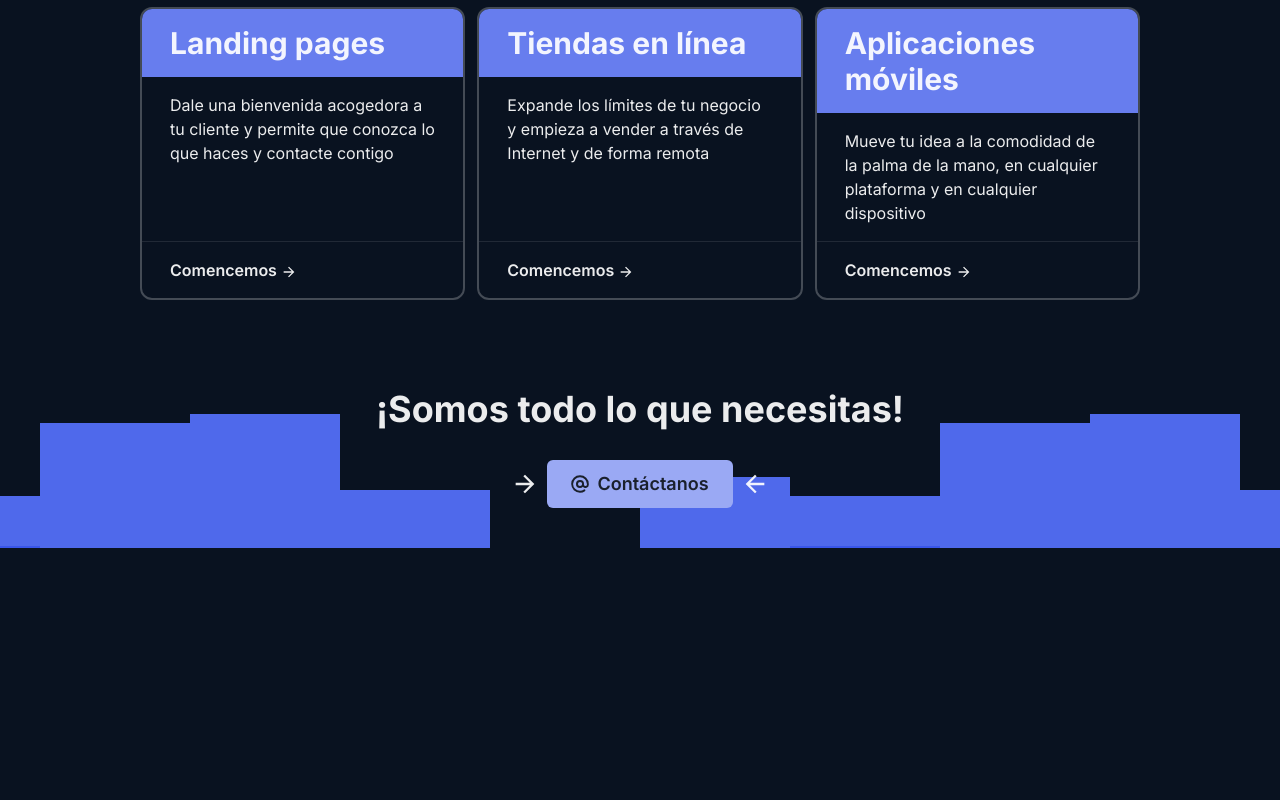
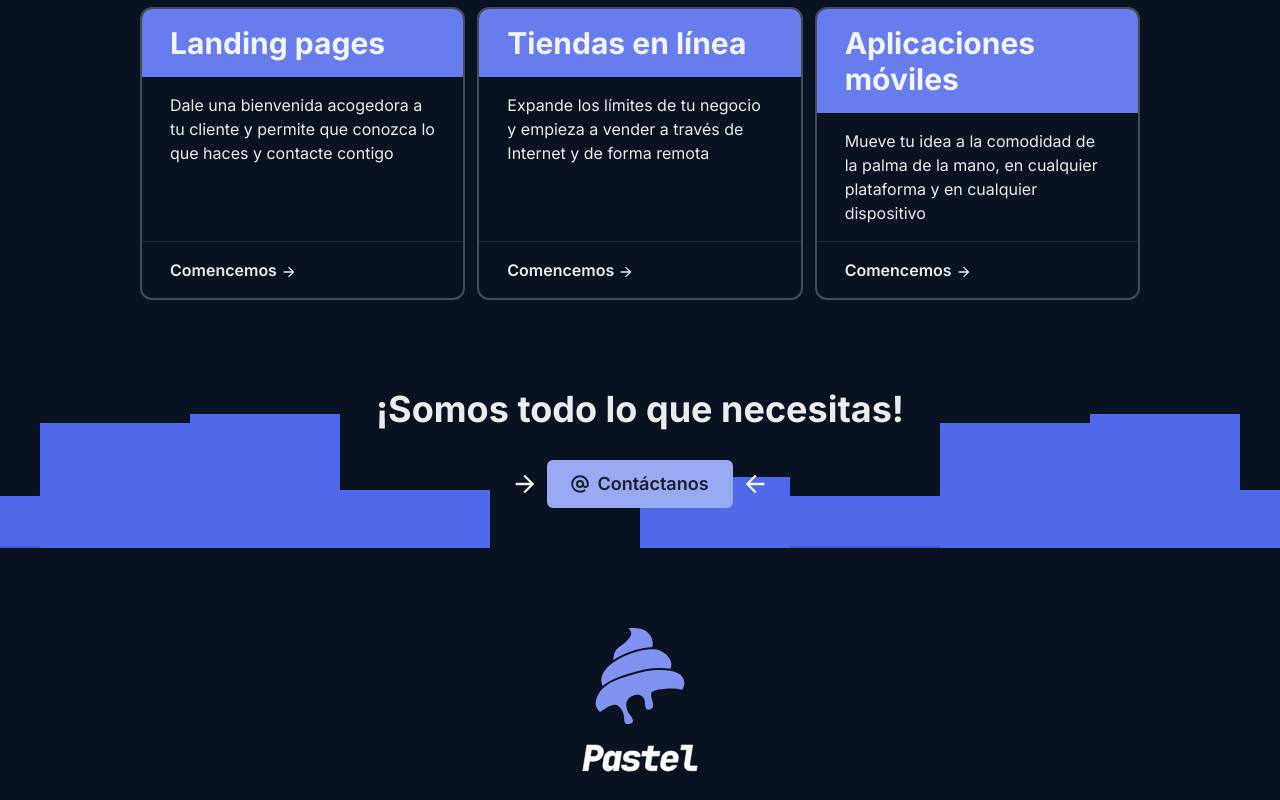
Before and after one commit to pastelcode/web-site, a React (Create React App) app: page / in a window 1280 px wide. Shown: the part 1027-1827 px from the top of the page. Before the commit the page ends 1575 px from the top, so only its background shows below. Built offline with nearby package versions, Linux system fonts and the light colour scheme.

Commit message:
Add Footer to App structure

```diff
--- a/src/components/App.tsx
+++ b/src/components/App.tsx
@@ -3,11 +3,12 @@ import {
   withDefaultColorScheme,
   ChakraProvider,
 } from '@chakra-ui/react'
-import { BrowserRouter, Route, Routes } from 'react-router-dom'
+import { BrowserRouter as Router, Route, Routes } from 'react-router-dom'
 
 import Home from '../pages/Home'
 
 import customizedTheme from '../theme'
+import Footer from './footer/Footer'
 
 const theme = extendTheme(
   customizedTheme,
@@ -17,11 +18,12 @@ const theme = extendTheme(
 const App = () => {
   return (
     <ChakraProvider theme={theme}>
-      <BrowserRouter>
+      <Router>
         <Routes>
           <Route path="/" element={<Home />} />
         </Routes>
-      </BrowserRouter>
+        <Footer />
+      </Router>
     </ChakraProvider>
   )
 }
--- /dev/null
+++ b/src/components/footer/Footer.tsx
@@ -0,0 +1,15 @@
+import { Box, Image, VStack } from '@chakra-ui/react'
+
+const Footer = (): JSX.Element => {
+  return (
+    <Box as="footer" padding={7} paddingTop={20}>
+      <VStack>
+        <Image src="/pastel.svg" alt="Pastel" height={24} />
+        <Box height={1} />
+        <Image src="/pastel-letters.svg" alt="Pastel" height={7} />
+      </VStack>
+    </Box>
+  )
+}
+
+export default Footer
```
